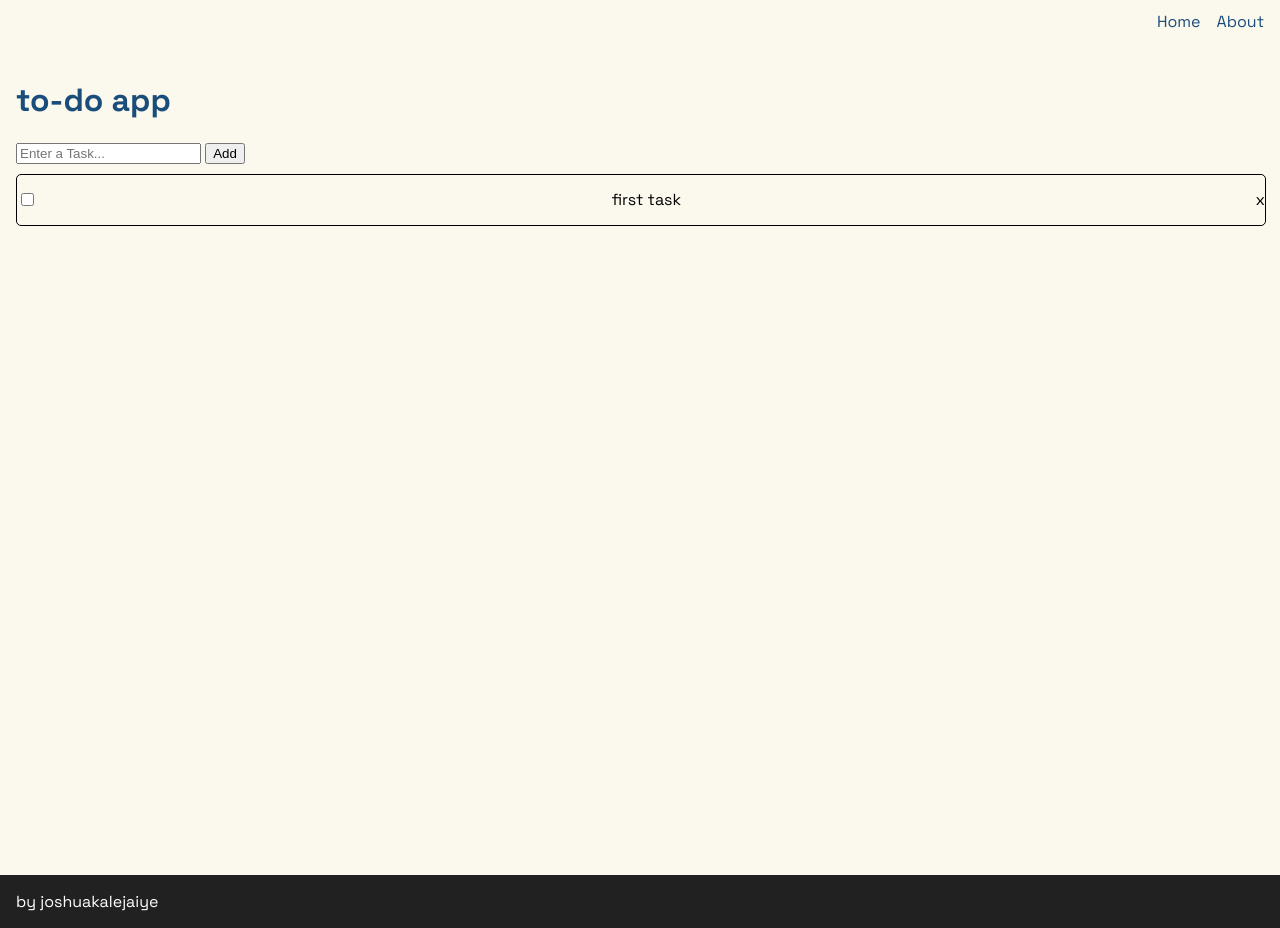
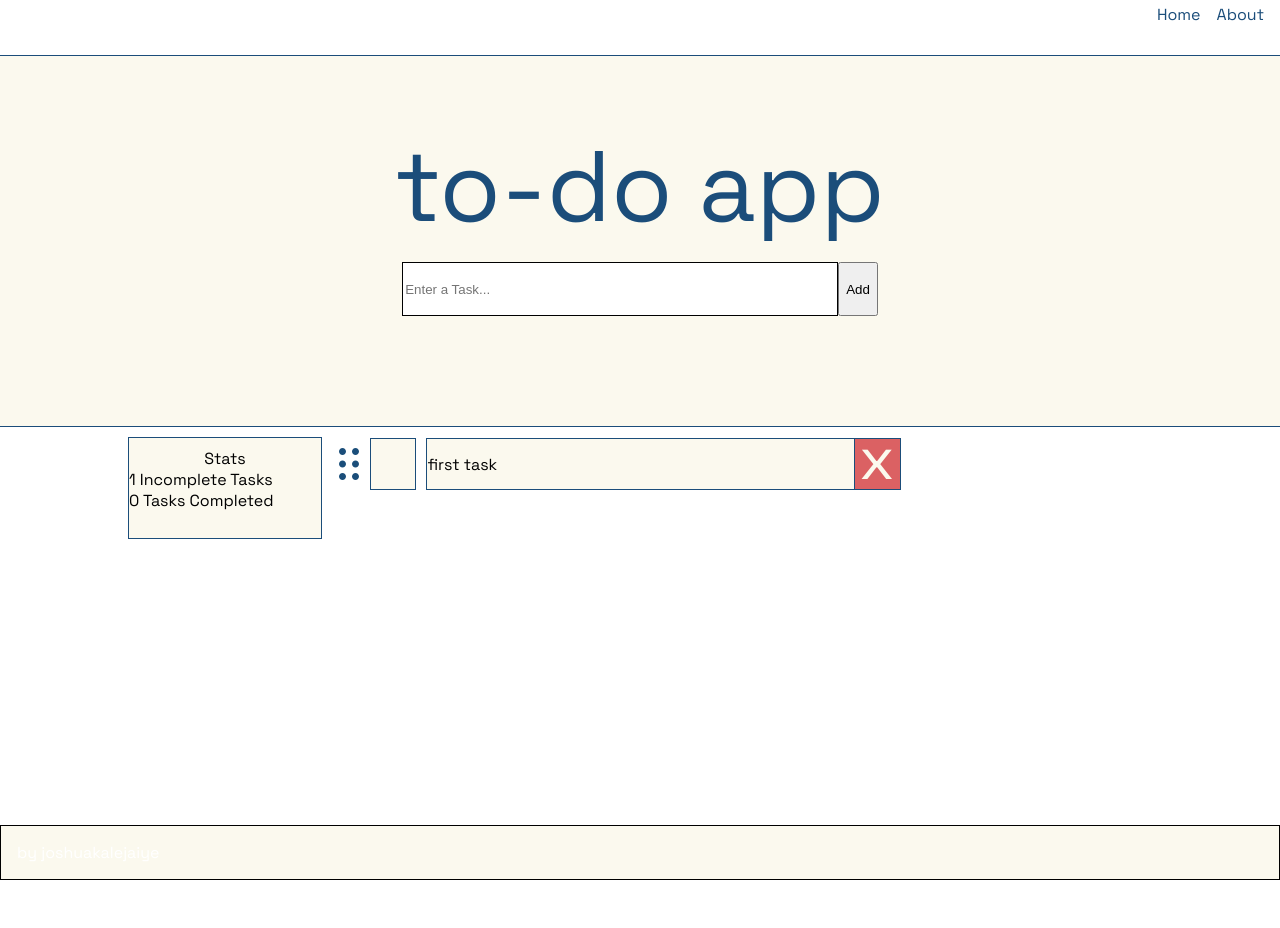
Before and after one commit to joshuakalejaiye/neo-todo, a SvelteKit app: page / in a window 1280 px wide. After the commit the page ends 880 px from the top, so only its background shows below. Built offline with nearby package versions, Linux system fonts and the light colour scheme.

Commit message:
progress

```diff
--- a/package.json
+++ b/package.json
@@ -14,6 +14,7 @@
 	"devDependencies": {
 		"@sveltejs/adapter-auto": "^1.0.0",
 		"@sveltejs/kit": "^1.0.0",
+		"@types/node": "^18.11.17",
 		"@typescript-eslint/eslint-plugin": "^5.45.0",
 		"@typescript-eslint/parser": "^5.45.0",
 		"eslint": "^8.28.0",
@@ -21,10 +22,12 @@
 		"eslint-plugin-svelte3": "^4.0.0",
 		"prettier": "^2.8.0",
 		"prettier-plugin-svelte": "^2.8.1",
+		"prisma": "^4.7.1",
 		"svelte": "^3.54.0",
 		"svelte-check": "^2.9.2",
+		"ts-node": "^10.9.1",
 		"tslib": "^2.4.1",
-		"typescript": "^4.9.3",
+		"typescript": "^4.9.4",
 		"vite": "^4.0.0"
 	},
 	"type": "module"
--- a/src/components/SearchBar.svelte
+++ b/src/components/SearchBar.svelte
@@ -1,9 +1,27 @@
 <script lang="ts">
-    let val = '';
-    export let onAdd: (text: string) => void;
+	let val = '';
+	export let onAdd: (text: string) => void;
 </script>
 
 <form>
-    <input placeholder="Enter a Task..." bind:value={val} />
-    <button on:click={(e) => onAdd(val)}>Add</button>
+	<input class="textbox" placeholder="Enter a Task..." bind:value={val} />
+	<button
+		on:click|preventDefault={(e) => {
+			onAdd(val);
+			val = '';
+		}}>Add</button
+	>
 </form>
+
+<style>
+	form {
+		margin: -55px 0 0 0;
+		display: flex;
+		justify-content: center;
+	}
+	.textbox {
+		width: 430px;
+		height: 50px;
+		border: 1px solid black;
+	}
+</style>
--- a/src/components/TodoItem.svelte
+++ b/src/components/TodoItem.svelte
@@ -2,39 +2,104 @@
 	export let text: string;
 	export let onDelete: () => void;
 	export let onCheck: () => void;
+
+	const checkItem = () => {
+		onCheck();
+	};
+
 	export let completed: boolean;
 	$: textDecoration = completed ? 'line-through' : 'none';
 
 	//console log when value changes
-	$: textDecoration, console.log(textDecoration);
-	$: completed, console.log(completed);
+	// $: textDecoration, console.log(textDecoration);
+	// $: completed, console.log(completed);
+	// let checkboxRef: HTMLInputElement;
+	// $: checkboxRef, console.log(checkboxRef);
 </script>
 
 {#if text}
-	<div class="todoContainer">
-		<input
-			on:click={() => {
-				onCheck();
-			}}
-			id={`todo-checkbox-` + text}
-			type="checkbox"
+	<div
+		style:display="flex"
+		style:margin-left="-55px"
+		style:width="100%"
+		style:flex-direction="row"
+	>
+		<svg
+			class="dragger"
+			xmlns="http://www.w3.org/2000/svg"
+			height="48"
+			width="48"
+			><path
+				d="M17.5 40q-1.45 0-2.475-1.025Q14 37.95 14 36.5q0-1.45 1.025-2.475Q16.05 33 17.5 33q1.45 0 2.475 1.025Q21 35.05 21 36.5q0 1.45-1.025 2.475Q18.95 40 17.5 40Zm13 0q-1.45 0-2.475-1.025Q27 37.95 27 36.5q0-1.45 1.025-2.475Q29.05 33 30.5 33q1.45 0 2.475 1.025Q34 35.05 34 36.5q0 1.45-1.025 2.475Q31.95 40 30.5 40Zm-13-12.5q-1.45 0-2.475-1.025Q14 25.45 14 24q0-1.45 1.025-2.475Q16.05 20.5 17.5 20.5q1.45 0 2.475 1.025Q21 22.55 21 24q0 1.45-1.025 2.475Q18.95 27.5 17.5 27.5Zm13 0q-1.45 0-2.475-1.025Q27 25.45 27 24q0-1.45 1.025-2.475Q29.05 20.5 30.5 20.5q1.45 0 2.475 1.025Q34 22.55 34 24q0 1.45-1.025 2.475Q31.95 27.5 30.5 27.5ZM17.5 15q-1.45 0-2.475-1.025Q14 12.95 14 11.5q0-1.45 1.025-2.475Q16.05 8 17.5 8q1.45 0 2.475 1.025Q21 10.05 21 11.5q0 1.45-1.025 2.475Q18.95 15 17.5 15Zm13 0q-1.45 0-2.475-1.025Q27 12.95 27 11.5q0-1.45 1.025-2.475Q29.05 8 30.5 8q1.45 0 2.475 1.025Q34 10.05 34 11.5q0 1.45-1.025 2.475Q31.95 15 30.5 15Z"
+			/></svg
+		>
+		<div
+			style:background-color={completed ? '#FFD12F' : '#fbf9ee'}
+			class="todoCheckbox"
+			on:click={checkItem}
+			on:keypress={checkItem}
 		/>
-		<div style:textDecoration style:textAlign="left">
-			{text}
+
+		<div class="todoContainer">
+			<div
+				style:text-decoration={textDecoration}
+				style:width="100%"
+				style:textAlign="left"
+			>
+				{text}
+			</div>
 		</div>
-		<div on:click={onDelete} on:keypress={onDelete}>x</div>
+		<div class="deleteButton" on:click={onDelete} on:keypress={onDelete}>
+			<p class="deleteText">x</p>
+		</div>
 	</div>
 {/if}
 
 <style>
+	.dragger {
+		width: 48px;
+		height: 48px;
+		margin-top: 13px;
+		margin-right: 10px;
+		cursor: grab;
+		filter: invert(19%) sepia(89%) saturate(1065%) hue-rotate(182deg)
+			brightness(95%) contrast(84%);
+	}
+	.todoCheckbox {
+		width: 60px;
+		height: 50px;
+		margin-top: 11px;
+		border-radius: 0px;
+		background-color: #fbf9ee;
+		border: 1px solid #1b4d7a;
+		margin-right: 10px;
+		cursor: pointer;
+	}
 	.todoContainer {
 		display: flex;
 		justify-content: space-between;
 		align-items: center;
 		width: 100%;
 		height: 50px;
-		border: 1px solid black;
-		border-radius: 5px;
-		margin: 10px 0;
+		border: 1px solid #1b4d7a;
+		margin-top: 11px;
+		background-color: #fbf9ee;
+		cursor: text;
+	}
+	.deleteButton {
+		width: 60px;
+		height: 50px;
+		background-color: #db6163;
+		margin-top: 11px;
+		border-right: 1px solid #1b4d7a;
+		border-top: 1px solid #1b4d7a;
+		border-bottom: 1px solid #1b4d7a;
+		cursor: pointer;
+	}
+	.deleteText {
+		color: #fbf9ee;
+		font-size: 60px;
+		margin-top: -19px;
+		margin-left: 4px;
 	}
 </style>
--- a/src/routes/+layout.svelte
+++ b/src/routes/+layout.svelte
@@ -1,7 +1,7 @@
 <script>
 	import Header from './Header.svelte';
 	import Footer from './Footer.svelte';
-    import './styles.css'
+	import './styles.css';
 </script>
 
 <Header />
@@ -14,7 +14,9 @@
 
 <style>
 	main {
-        padding: 1rem;
+		display: flex;
+		flex-direction: column;
+		align-items: center;
 		min-height: 100vh;
 	}
 </style>
--- a/src/routes/+page.svelte
+++ b/src/routes/+page.svelte
@@ -1,6 +1,6 @@
 <script lang="ts">
-	import SearchBar from '$components/SearchBar.svelte';
 	import TodoItem from '$components/TodoItem.svelte';
+	import Hero from './Hero.svelte';
 
 	let todos = [
 		{
@@ -21,23 +21,78 @@
 				completed: false
 			}
 		];
-
-		console.log(todos);
 	};
 
 	const checkTodo = (id: number) => {
-		todos[id].completed = !todos[id].completed;
+		const todo = todos.find((todo) => todo.id === id);
+
+		if (todo) {
+			todo.completed = !todo.completed;
+		}
+
+		todos = todos;
 	};
+
+	const deleteTodo = (id: number) => {
+		todos = [...todos.filter((todo) => todo.id !== id)];
+	};
+
+	$: completedTasks = todos.filter((todo) => todo.completed).length;
+	$: incompleteTasks = todos.length - completedTasks;
+	$: todos, console.log(todos);
 </script>
 
-<h1>to-do app</h1>
-<SearchBar onAdd={(str) => addTodos(str)} />
+<Hero {addTodos} />
 
+<div
+	style:display="flex"
+	style:margin-bottom="10px"
+	style:gap="calc((1920px * 0.01))"
+>
+	<div class="statsContainer">
+		<div class="statsTitle">Stats</div>
+		<div>{`${incompleteTasks} Incomplete Tasks`}</div>
+		<div>{`${completedTasks} Tasks Completed`}</div>
+	</div>
+
+	<div class="todoContainer">
 		{#each todos as todo}
 			<TodoItem
 				text={todo.text}
 				bind:completed={todo.completed}
 				onCheck={() => checkTodo(todo.id)}
-		onDelete={() => console.log(`Delete ` + todo.id)}
+				onDelete={() => deleteTodo(todo.id)}
 			/>
 		{/each}
+	</div>
+</div>
+
+<style>
+	.todoContainer {
+		display: flex;
+		flex-direction: column;
+		justify-content: space-between;
+		align-items: center;
+		width: calc((1920px * 0.3));
+	}
+
+	.statsContainer {
+		display: flex;
+		position: absolute;
+		flex-direction: column;
+		height: 50px;
+		border: 1px solid #1b4d7a;
+		margin: 10px 0;
+		width: calc((1920px * 0.1));
+		height: 100px;
+		left: 0;
+		margin-left: 10vw;
+		background-color: #fbf9ee;
+	}
+
+	.statsTitle {
+		width: 100%;
+		text-align: center;
+		padding-top: 10px;
+	}
+</style>
--- a/src/routes/Footer.svelte
+++ b/src/routes/Footer.svelte
@@ -1,15 +1,15 @@
-
 <footer>
 	<p>by joshuakalejaiye</p>
 </footer>
 
 <style>
 	footer {
-        background: #212121;
 		color: white;
 		padding-left: 1rem;
 		display: flex;
 		justify-content: space-between;
 		align-items: center;
+		background-color: #fbf9ee;
+		border: 1px solid black;
 	}
 </style>
--- a/src/routes/Header.svelte
+++ b/src/routes/Header.svelte
@@ -1,5 +1,4 @@
 <header>
-    <h1></h1>
 	<nav>
 		<a href="/">Home</a>
 		<a href="/about">About</a>
@@ -8,7 +7,6 @@
 
 <style>
 	header {
-        background: #FBF9EE;
 		padding: 0 1rem;
 		display: flex;
 		justify-content: space-between;
@@ -17,9 +15,11 @@
 	nav {
 		display: flex;
 		gap: 1rem;
+		margin-left: auto;
 	}
 	nav a {
-        color: #1B4D7A;
+		color: #1b4d7a;
 		text-decoration: none;
+		padding-top: 4px;
 	}
 </style>
--- /dev/null
+++ b/src/routes/Hero.svelte
@@ -0,0 +1,25 @@
+<script lang="ts">
+	import SearchBar from '$components/SearchBar.svelte';
+	export let addTodos: (text: string) => void;
+</script>
+
+<div class="hero">
+	<h1>to-do app</h1>
+	<SearchBar onAdd={addTodos} />
+</div>
+
+<style>
+	.hero {
+		margin-top: 30px;
+		height: 370px;
+		border-top: 1px solid #1b4d7a;
+		border-bottom: 1px solid #1b4d7a;
+		width: 100vw;
+		text-align: center;
+		background-color: #fbf9ee;
+	}
+	h1 {
+		font-size: 100px;
+		font-weight: 400;
+	}
+</style>
--- a/src/routes/styles.css
+++ b/src/routes/styles.css
@@ -1,12 +1,12 @@
 @import url('https://fonts.googleapis.com/css2?family=Space+Grotesk:wght@300;400;500;600;700&display=swap');
 
 body {
-    background-color: #FBF9EE;
-    font-family: 'Space Grotesk', sans-serif;
-    margin: 0;
-    padding: 0;
+	background-color: #ffffff;
+	font-family: 'Space Grotesk', sans-serif;
+	margin: 0;
+	padding: 0;
 }
 
 h1 {
-    color: #1B4D7A;
+	color: #1b4d7a;
 }
```
Also changed, not shown: 2 other files (tests, documents, lock files or other folders). Lines whose indentation alone changed are shown as unchanged.
